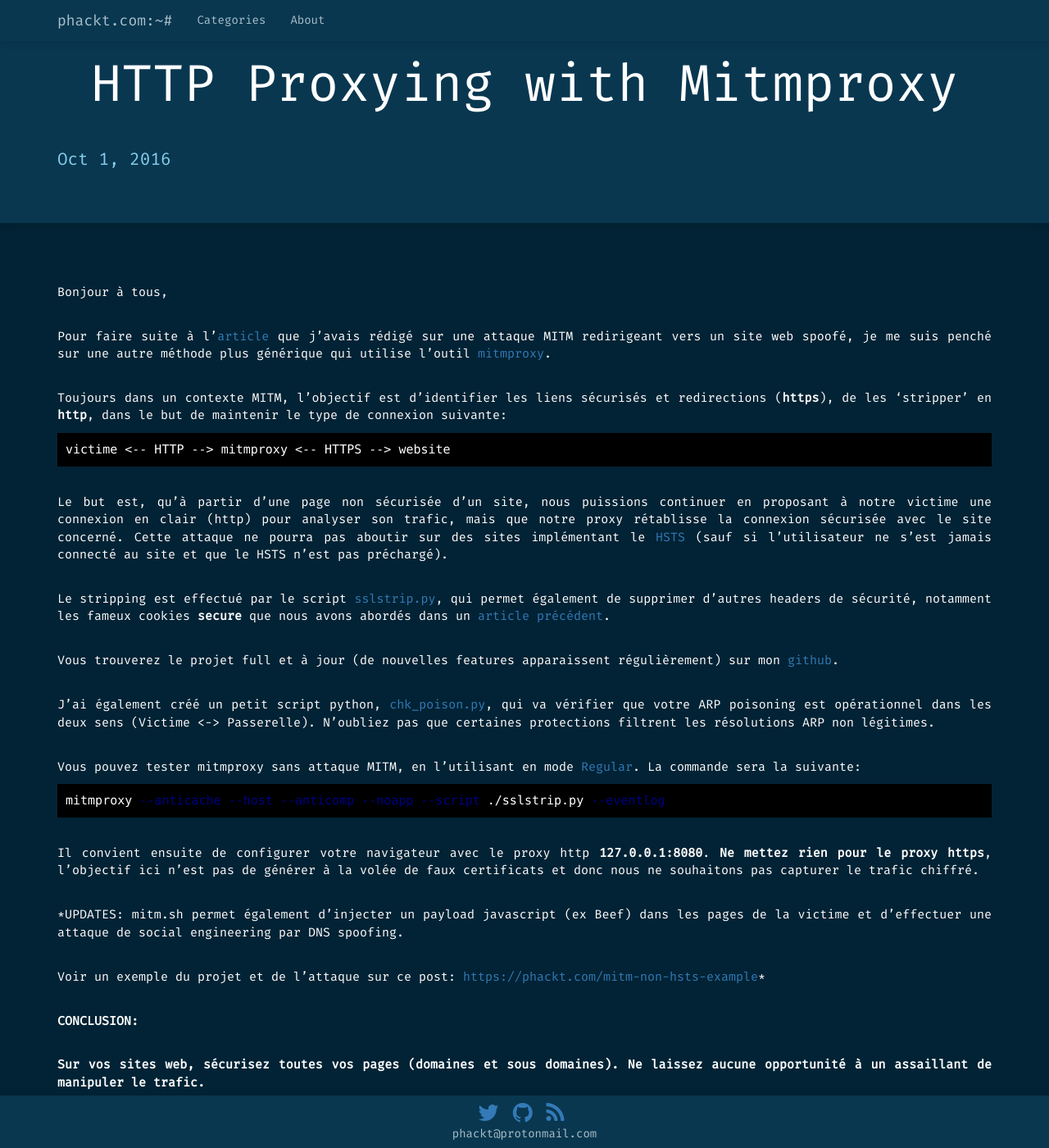
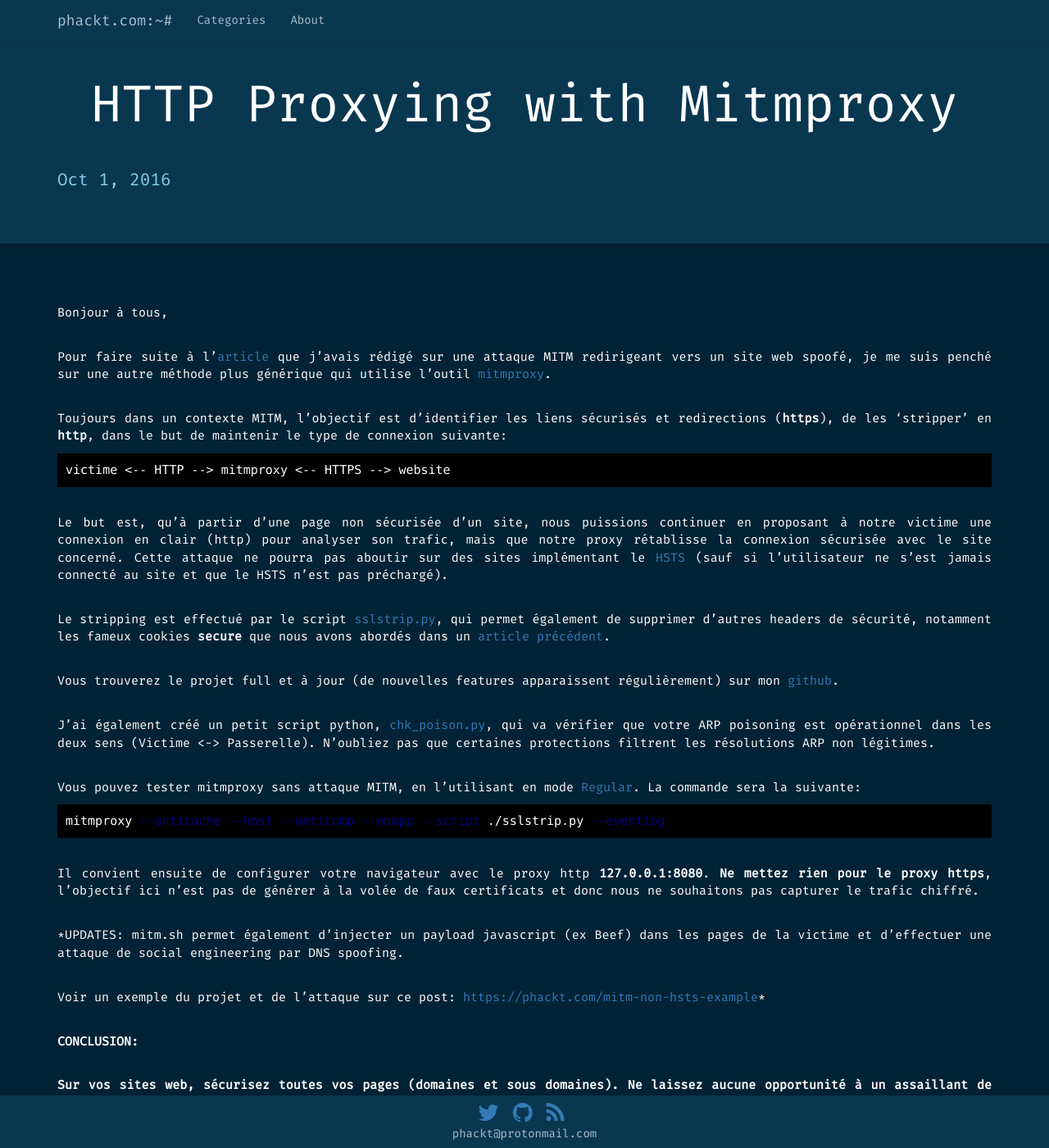
Before and after one commit to phackt/phackt.github.io, a Jekyll site: the page built from _posts/2016-10-01-http-proxying.markdown, in a window 1280 px wide and 1400 px high. Shown: the whole window at 82% size. Built offline with Jekyll 4.4.1, drawn with Linux system fonts in a browser that asks for light colours; nearby versions of some CDN libraries; some web fonts are replaced; comment, search, counter and statistics services are not loaded.

Commit message:
update h1 css

```diff
--- a/public/css/main.scss
+++ b/public/css/main.scss
@@ -188,7 +188,7 @@ text-align: center;
 
 // Our variables
 $base-font-family: "Helvetica Neue", Helvetica, Arial, sans-serif;
-$base-font-size:   16px;
+$base-font-size:   14px;
 $base-font-weight: 400;
 $small-font-size:  $base-font-size * 0.875;
 $base-line-height: 1.5;
@@ -227,3 +227,6 @@ $on-laptop:        800px;
 @import
   "syntax-highlighting"
 ;
+
+// CUSTOM
+h1 { padding: 25px 0 0 0; }
```
